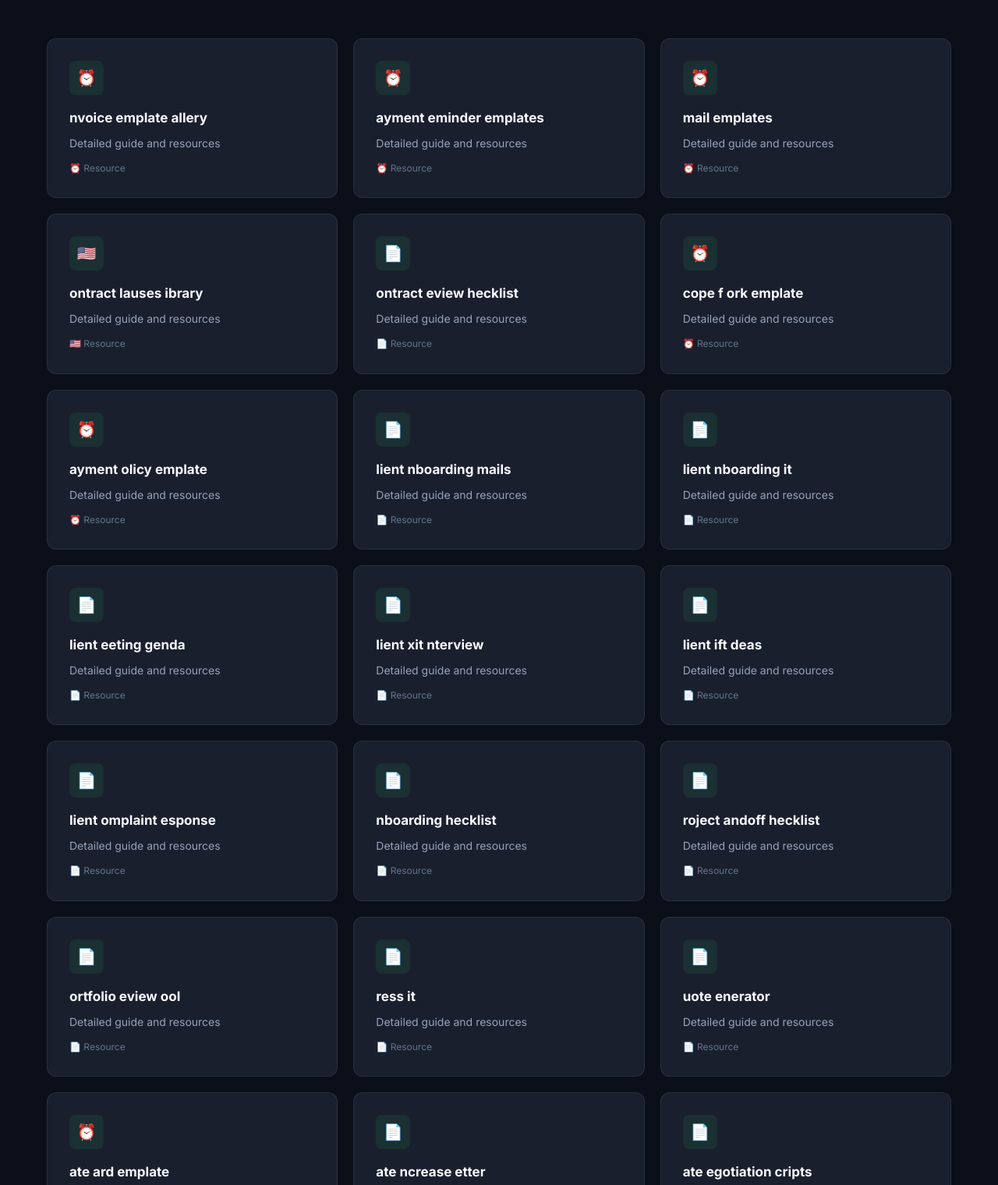
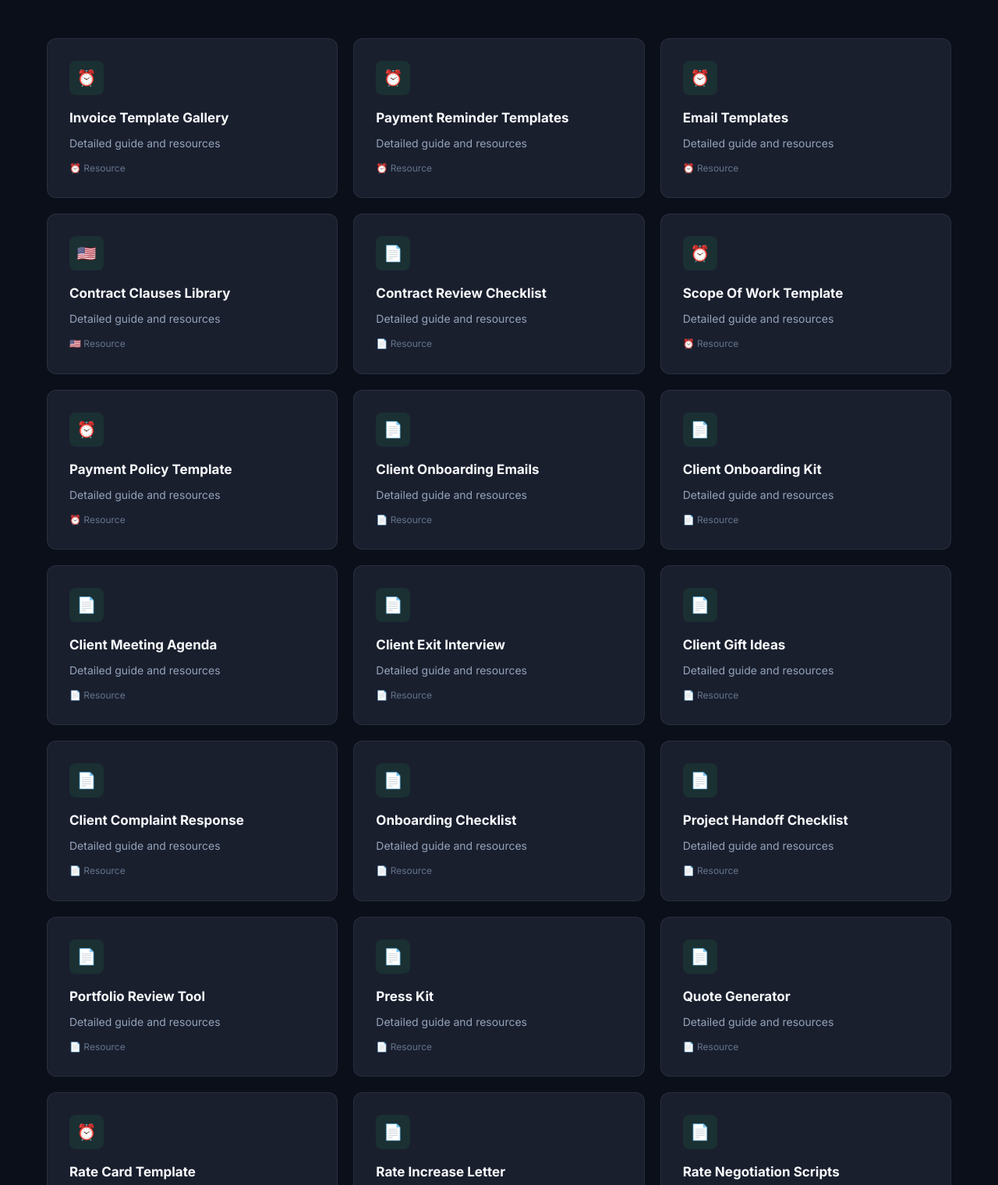
Before and after one commit to anxovatomica/pingpaid-hub-v2-templates, a plain HTML site: page index.html in a window 1280 px wide. Shown: the part 740-2260 px from the top of the page at 78% size. Drawn offline with Linux system fonts and the light colour scheme.

Commit message:
fix: correct broken page titles in card grid

```diff
--- a/index.html
+++ b/index.html
@@ -282,210 +282,210 @@ body {
 
     <a href="pages/invoice-template-gallery.html" class="card">
       <div class="card-icon">⏰</div>
-      <h3>nvoice emplate allery</h3>
+      <h3>Invoice Template Gallery</h3>
       <p>Detailed guide and resources</p>
       <div class="meta">⏰ Resource</div>
     </a>
 
     <a href="pages/payment-reminder-templates.html" class="card">
       <div class="card-icon">⏰</div>
-      <h3>ayment eminder emplates</h3>
+      <h3>Payment Reminder Templates</h3>
       <p>Detailed guide and resources</p>
       <div class="meta">⏰ Resource</div>
     </a>
 
     <a href="pages/email-templates.html" class="card">
       <div class="card-icon">⏰</div>
-      <h3>mail emplates</h3>
+      <h3>Email Templates</h3>
       <p>Detailed guide and resources</p>
       <div class="meta">⏰ Resource</div>
     </a>
 
     <a href="pages/contract-clauses-library.html" class="card">
       <div class="card-icon">🇺🇸</div>
-      <h3>ontract lauses ibrary</h3>
+      <h3>Contract Clauses Library</h3>
       <p>Detailed guide and resources</p>
       <div class="meta">🇺🇸 Resource</div>
     </a>
 
     <a href="pages/contract-review-checklist.html" class="card">
       <div class="card-icon">📄</div>
-      <h3>ontract eview hecklist</h3>
+      <h3>Contract Review Checklist</h3>
       <p>Detailed guide and resources</p>
       <div class="meta">📄 Resource</div>
     </a>
 
     <a href="pages/scope-of-work-template.html" class="card">
       <div class="card-icon">⏰</div>
-      <h3>cope f ork emplate</h3>
+      <h3>Scope Of Work Template</h3>
       <p>Detailed guide and resources</p>
       <div class="meta">⏰ Resource</div>
     </a>
 
     <a href="pages/payment-policy-template.html" class="card">
       <div class="card-icon">⏰</div>
-      <h3>ayment olicy emplate</h3>
+      <h3>Payment Policy Template</h3>
       <p>Detailed guide and resources</p>
       <div class="meta">⏰ Resource</div>
     </a>
 
     <a href="pages/client-onboarding-emails.html" class="card">
       <div class="card-icon">📄</div>
-      <h3>lient nboarding mails</h3>
+      <h3>Client Onboarding Emails</h3>
       <p>Detailed guide and resources</p>
       <div class="meta">📄 Resource</div>
     </a>
 
     <a href="pages/client-onboarding-kit.html" class="card">
       <div class="card-icon">📄</div>
-      <h3>lient nboarding it</h3>
+      <h3>Client Onboarding Kit</h3>
       <p>Detailed guide and resources</p>
       <div class="meta">📄 Resource</div>
     </a>
 
     <a href="pages/client-meeting-agenda.html" class="card">
       <div class="card-icon">📄</div>
-      <h3>lient eeting genda</h3>
+      <h3>Client Meeting Agenda</h3>
       <p>Detailed guide and resources</p>
       <div class="meta">📄 Resource</div>
     </a>
 
     <a href="pages/client-exit-interview.html" class="card">
       <div class="card-icon">📄</div>
-      <h3>lient xit nterview</h3>
+      <h3>Client Exit Interview</h3>
       <p>Detailed guide and resources</p>
       <div class="meta">📄 Resource</div>
     </a>
 
     <a href="pages/client-gift-ideas.html" class="card">
       <div class="card-icon">📄</div>
-      <h3>lient ift deas</h3>
+      <h3>Client Gift Ideas</h3>
       <p>Detailed guide and resources</p>
       <div class="meta">📄 Resource</div>
     </a>
 
     <a href="pages/client-complaint-response.html" class="card">
       <div class="card-icon">📄</div>
-      <h3>lient omplaint esponse</h3>
+      <h3>Client Complaint Response</h3>
       <p>Detailed guide and resources</p>
       <div class="meta">📄 Resource</div>
     </a>
 
     <a href="pages/onboarding-checklist.html" class="card">
       <div class="card-icon">📄</div>
-      <h3>nboarding hecklist</h3>
+      <h3>Onboarding Checklist</h3>
       <p>Detailed guide and resources</p>
       <div class="meta">📄 Resource</div>
     </a>
 
     <a href="pages/project-handoff-checklist.html" class="card">
       <div class="card-icon">📄</div>
-      <h3>roject andoff hecklist</h3>
+      <h3>Project Handoff Checklist</h3>
       <p>Detailed guide and resources</p>
       <div class="meta">📄 Resource</div>
     </a>
 
     <a href="pages/portfolio-review-tool.html" class="card">
       <div class="card-icon">📄</div>
-      <h3>ortfolio eview ool</h3>
+      <h3>Portfolio Review Tool</h3>
       <p>Detailed guide and resources</p>
       <div class="meta">📄 Resource</div>
     </a>
 
     <a href="pages/press-kit.html" class="card">
       <div class="card-icon">📄</div>
-      <h3>ress it</h3>
+      <h3>Press Kit</h3>
       <p>Detailed guide and resources</p>
       <div class="meta">📄 Resource</div>
     </a>
 
     <a href="pages/quote-generator.html" class="card">
       <div class="card-icon">📄</div>
-      <h3>uote enerator</h3>
+      <h3>Quote Generator</h3>
       <p>Detailed guide and resources</p>
       <div class="meta">📄 Resource</div>
     </a>
 
     <a href="pages/rate-card-template.html" class="card">
       <div class="card-icon">⏰</div>
-      <h3>ate ard emplate</h3>
+      <h3>Rate Card Template</h3>
       <p>Detailed guide and resources</p>
       <div class="meta">⏰ Resource</div>
     </a>
 
     <a href="pages/rate-increase-letter.html" class="card">
       <div class="card-icon">📄</div>
-      <h3>ate ncrease etter</h3>
+      <h3>Rate Increase Letter</h3>
       <p>Detailed guide and resources</p>
       <div class="meta">📄 Resource</div>
     </a>
 
     <a href="pages/rate-negotiation-scripts.html" class="card">
       <div class="card-icon">📄</div>
-      <h3>ate egotiation cripts</h3>
+      <h3>Rate Negotiation Scripts</h3>
       <p>Detailed guide and resources</p>
       <div class="meta">📄 Resource</div>
     </a>
 
     <a href="pages/referral-request-template.html" class="card">
       <div class="card-icon">⏰</div>
-      <h3>eferral equest emplate</h3>
+      <h3>Referral Request Template</h3>
       <p>Detailed guide and resources</p>
       <div class="meta">⏰ Resource</div>
     </a>
 
     <a href="pages/client-feedback-template.html" class="card">
       <div class="card-icon">⏰</div>
-      <h3>lient eedback emplate</h3>
+      <h3>Client Feedback Template</h3>
       <p>Detailed guide and resources</p>
       <div class="meta">⏰ Resource</div>
     </a>
 
     <a href="pages/client-satisfaction-survey.html" class="card">
       <div class="card-icon">📄</div>
-      <h3>lient atisfaction urvey</h3>
+      <h3>Client Satisfaction Survey</h3>
       <p>Detailed guide and resources</p>
       <div class="meta">📄 Resource</div>
     </a>
 
     <a href="pages/annual-review-template.html" class="card">
       <div class="card-icon">⏰</div>
-      <h3>nnual eview emplate</h3>
+      <h3>Annual Review Template</h3>
       <p>Detailed guide and resources</p>
       <div class="meta">⏰ Resource</div>
     </a>
 
     <a href="pages/resume-builder.html" class="card">
       <div class="card-icon">📄</div>
-      <h3>esume uilder</h3>
+      <h3>Resume Builder</h3>
       <p>Detailed guide and resources</p>
       <div class="meta">📄 Resource</div>
     </a>
 
     <a href="pages/project-estimator.html" class="card">
       <div class="card-icon">📄</div>
-      <h3>roject stimator</h3>
+      <h3>Project Estimator</h3>
       <p>Detailed guide and resources</p>
       <div class="meta">📄 Resource</div>
     </a>
 
     <a href="pages/pricing-calculator.html" class="card">
       <div class="card-icon">📄</div>
-      <h3>ricing alculator</h3>
+      <h3>Pricing Calculator</h3>
       <p>Detailed guide and resources</p>
       <div class="meta">📄 Resource</div>
     </a>
 
     <a href="pages/freelance-rates.html" class="card">
       <div class="card-icon">📄</div>
-      <h3>reelance ates</h3>
+      <h3>Freelance Rates</h3>
       <p>Detailed guide and resources</p>
       <div class="meta">📄 Resource</div>
     </a>
 
     <a href="pages/time-log.html" class="card">
       <div class="card-icon">📄</div>
-      <h3>ime og</h3>
+      <h3>Time Log</h3>
       <p>Detailed guide and resources</p>
       <div class="meta">📄 Resource</div>
     </a>
```
